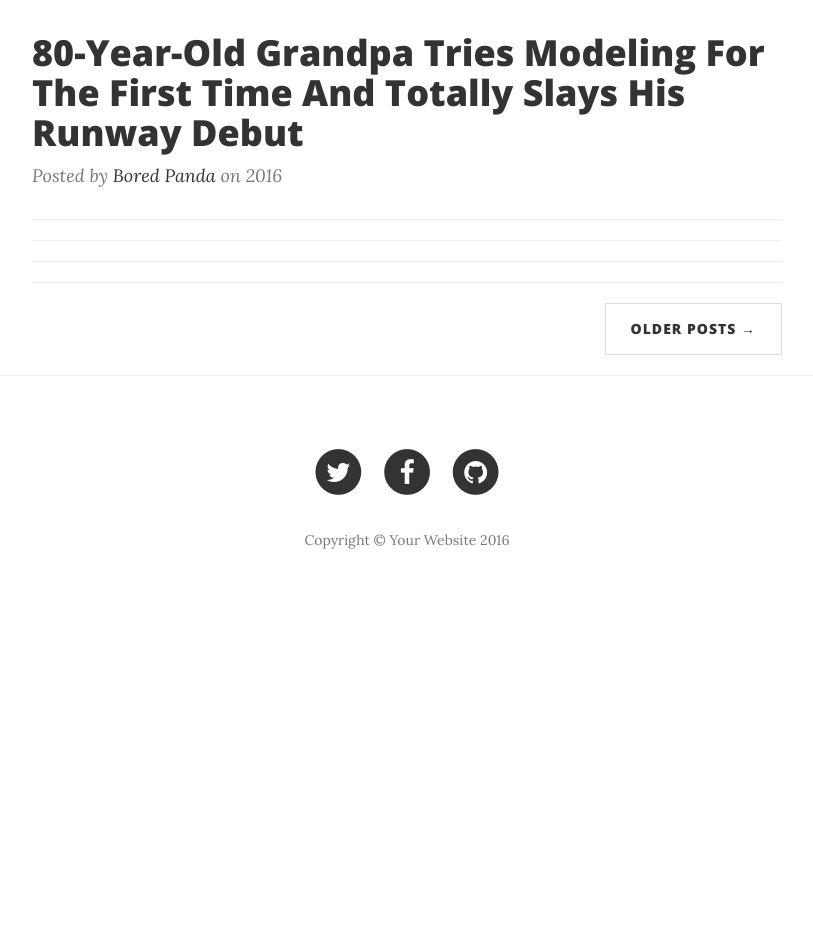
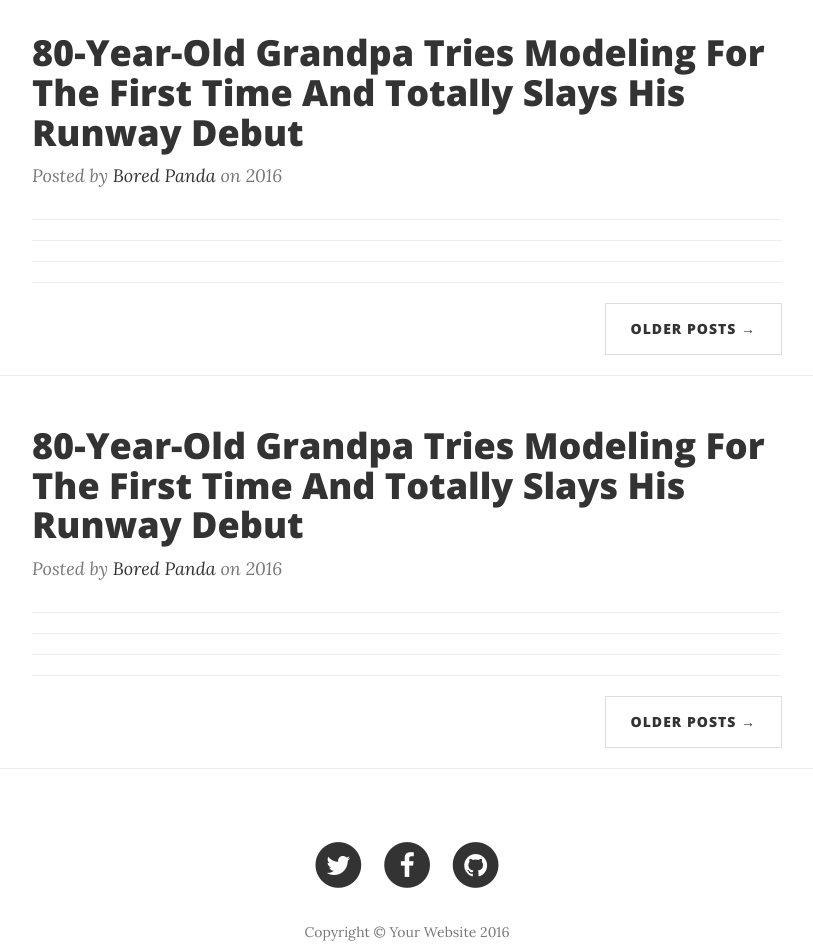
Before and after one commit to jellyrosetolosa/Cleanblog, a website: page index.html in a window 1280 px wide. Shown: the part 583-1529 px from the top of the page, without its empty margins (233-1046 px from the left). Before the commit the page ends 1199 px from the top, so only its background shows below. Drawn offline with nearby package versions, Linux system fonts and the light colour scheme.

Commit message:
Update index.html

```diff
--- a/index.html
+++ b/index.html
@@ -98,11 +98,45 @@
                 </div>
                 <hr>
 
+
                 <hr>
 
                 <hr>
 
                 <hr>
+
+                <!-- Pager -->
+                <ul class="pager">
+                    <li class="next">
+                        <a href="#">Older Posts &rarr;</a>
+                    </li>
+                </ul>
+            </div>
+        </div>
+    </div>
+
+    <hr>
+        <div class="container">
+        <div class="row">
+            <div class="col-lg-8 col-lg-offset-2 col-md-10 col-md-offset-1">
+                <div class="post-preview">
+                    <a href="post.html">
+                        <h2 class="post-title">
+                            80-Year-Old Grandpa Tries Modeling For The First Time And Totally Slays His Runway Debut
+                        </h2>
+
+                    </a>
+                    <p class="post-meta">Posted by <a href="#">Bored Panda</a> on 2016</p>
+                </div>
+                <hr>
+
+
+                <hr>
+
+                <hr>
+
+                <hr>
+
                 <!-- Pager -->
                 <ul class="pager">
                     <li class="next">
```
